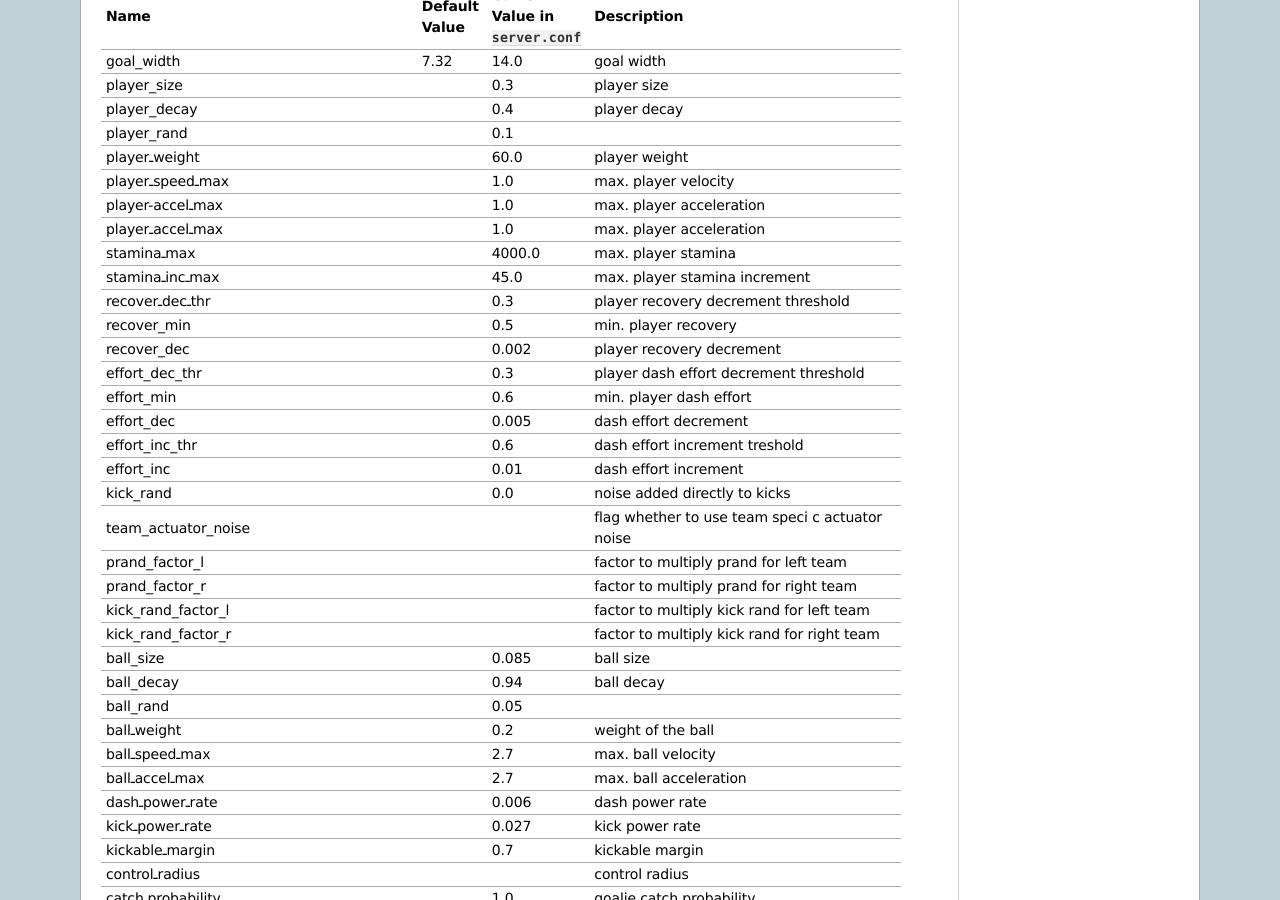
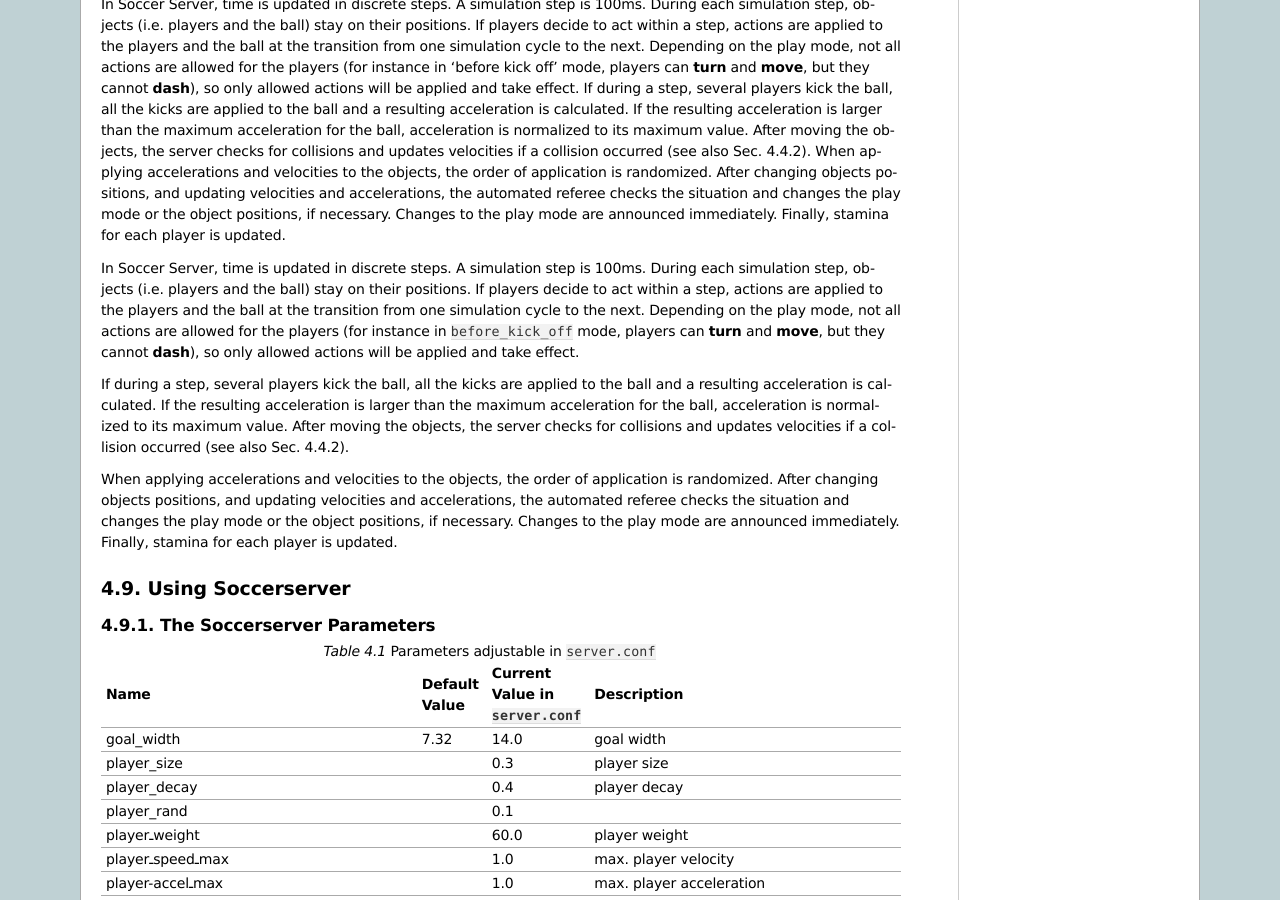
Before and after one commit to rcsoccersim/manual, a Sphinx documentation site: the page built from source/soccerserver.rst, in a window 1280 px wide and 900 px high, scrolled down 22317 px. Built offline with Sphinx 7.4.7, drawn with Linux system fonts in a browser that asks for light colours; some of the changed text lies outside the part shown.

Commit message:
Add Section 4.6 To 4.8 (#42)
Co-authored-by: Hidehisa Akiyama <522630+hidehisaakiyama@users.noreply.github.com>

```diff
--- a/source/soccerserver.rst
+++ b/source/soccerserver.rst
@@ -1396,6 +1396,23 @@
 Table Parameter for substitutions and heterogeneous player types
 
 
+With Soccer Server 7, heterogeneous players were introduced. For heterogeneous players, Soccer Server generates **player_types** random player types at startup. The player types have different abilities based on the tradeoffs defined in the ``player.conf`` file. Both teams of a match use the same player types. Type 0 is the default type and always the same.
+
+When the players connect to the server, the receive information on the available player types (see Sec. 4.2.1). The online coach can change player types unlimited times in ``before_kick_off`` mode and change player types **subs_max** times during other ``non-play_on`` play modes using the **change_player_type** ... command (see Sec. 7.4).
+
+Each time a player is substituted by some other player type, its stamina, recovery and effort is reset to the initial (maximum) value of the respective player type.
+
++--------------------------------+-----------+
+| Parameter in ``player.conf``   | **Value** |
++================================+===========+
+| player_types          	 |     7     |
++--------------------------------+-----------+
+| subs_max	                 |     3     |
++--------------------------------+-----------+
+
+.. centered::
+  Table 4.11: Parameter for substitutions and heterogeneous player types
+
 ==================================================
 Referee Model
 ==================================================
@@ -1559,6 +1576,13 @@
 positions, if necessary. Changes to the play mode are announced immediately. Finally,
 stamina for each player is updated.
 
+In Soccer Server, time is updated in discrete steps. A simulation step is 100ms. During each simulation step, objects (i.e. players and the ball) stay on their positions. If players decide to act within a step, actions are applied to the players and the ball at the transition from one simulation cycle to the next. Depending on the play mode, not all actions are allowed for the players (for instance in ``before_kick_off`` mode, players can **turn** and **move**, but they cannot **dash**), so only allowed actions will be applied and take effect.
+
+If during a step, several players kick the ball, all the kicks are applied to the ball and a resulting acceleration is calculated. If the resulting acceleration is larger than the maximum acceleration for the ball, acceleration is normalized to its maximum value. After moving the objects, the server checks for collisions and updates velocities if a collision occurred (see also Sec. 4.4.2).
+
+When applying accelerations and velocities to the objects, the order of application is randomized. After changing objects positions, and updating velocities and accelerations, the automated referee checks the situation and changes the play mode or the object positions, if necessary. Changes to the play mode are announced immediately. Finally, stamina for each player is updated.
+
+
 
 ==================================================
 Using Soccerserver
```
